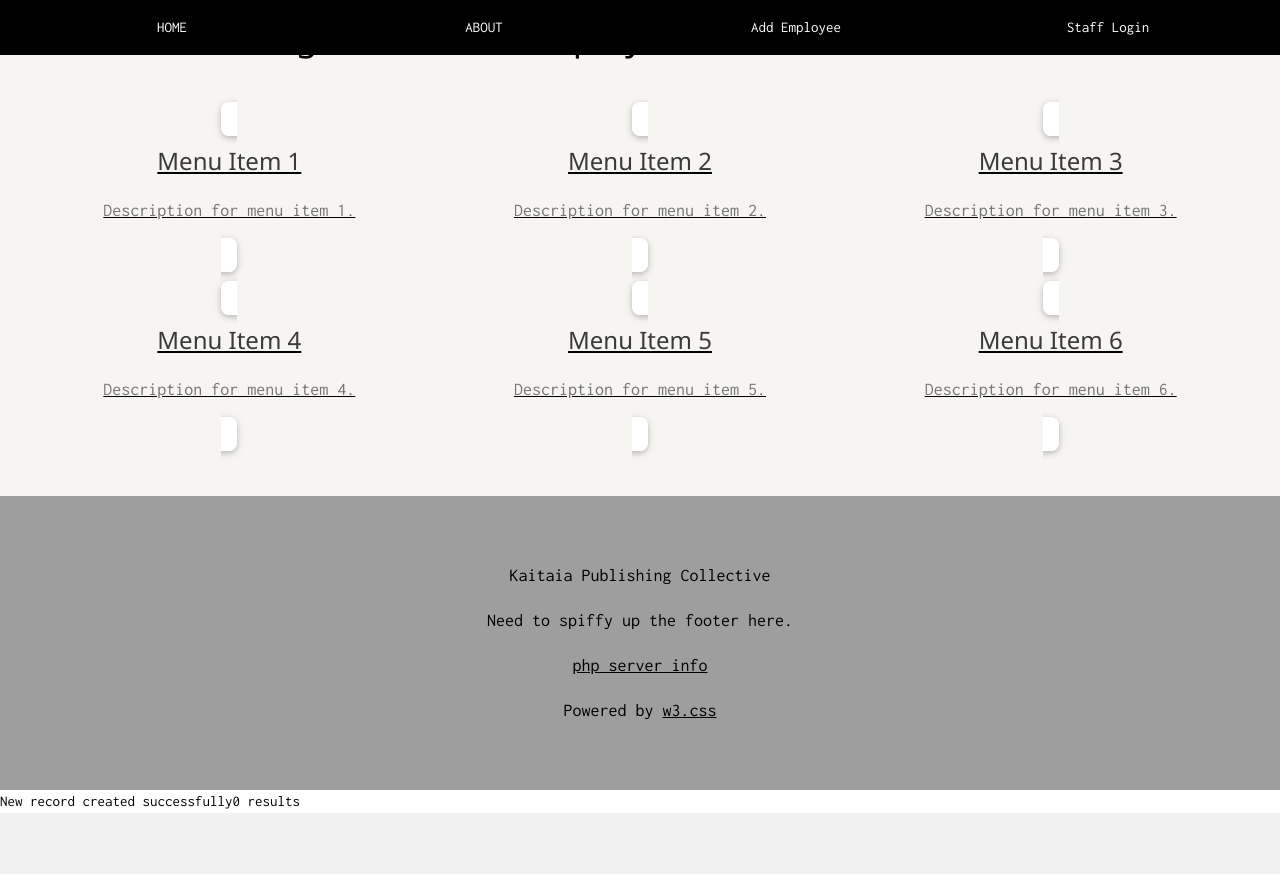
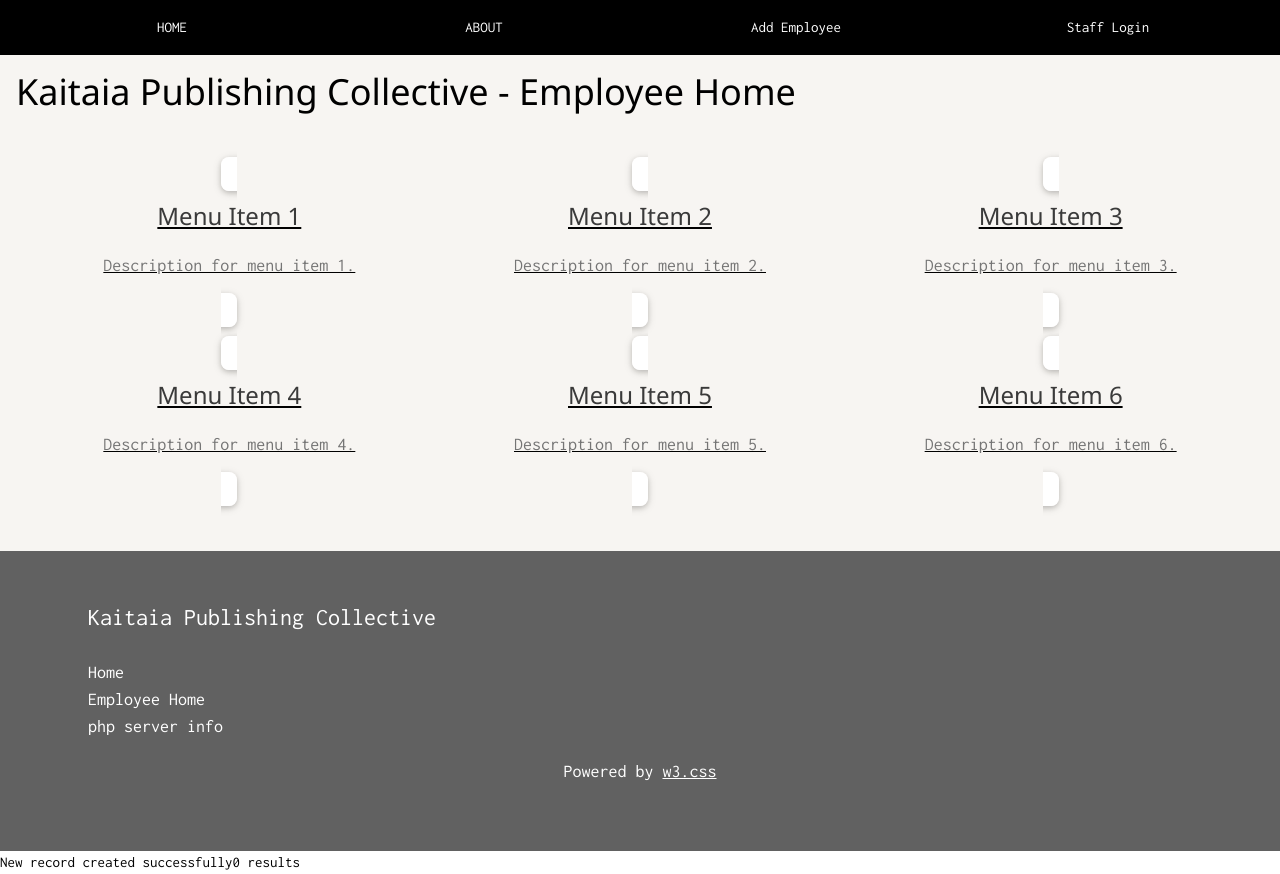
Before and after one commit to MR-SIR2525/systems-a-and-d-project, a PHP site: page /employee-home.php in a window 1280 px wide. Before the commit the page ends 813 px from the top, so only its background shows below. Run offline with PHP 8.4, Linux system fonts and the light colour scheme; data that the repository does not hold is empty; a stand-in replaces the project's code that opens the database connection.

Commit message:
prettify footer, add new boostrap-esq pad and marg classes

```diff
--- a/style.css
+++ b/style.css
@@ -22,6 +22,10 @@
     border-radius: 8px;
 }
 
+.mt-55 {
+    margin-top: 55px;
+}
+
 .mt-10 {
     margin-top: 10px;
 }
@@ -29,3 +33,56 @@
 .mt-0 {
     margin-top: 0;
 }
+
+
+.px-0 {
+    padding-left: 0;
+    padding-right: 0;
+}
+
+.px-10 {
+    padding-left: 10px;
+    padding-right: 10px;
+}
+
+.px-16 {
+    padding-left: 16px;
+    padding-right: 16px;
+}
+
+.px-20 {
+    padding-left: 20px;
+    padding-right: 20px;
+}
+
+.px-24 {
+    padding-left: 24px;
+    padding-right: 24px;
+}
+
+.px-32 {
+    padding-left: 32px;
+    padding-right: 32px;
+}
+
+.px-48 {
+    padding-left: 48px;
+    padding-right: 48px;
+}
+
+.px-64 {
+    padding-left: 64px;
+    padding-right: 64px;
+}
+
+
+
+
+/* footer stuff */
+.footer-link {
+    text-decoration: none;
+}
+
+.footer-link:hover {
+    text-decoration: underline;
+}
--- a/templates/footer.html
+++ b/templates/footer.html
@@ -1,7 +1,13 @@
-<footer class="w3-center w3-grey w3-padding-48 w3-large">
-    <p>Kaitaia Publishing Collective</p>
-    <p>Need to spiffy up the footer here.</p>
-    <a href="/utilities/phpinfo.php" class="w3-hover-text-blue">php server info</a>
-    <p>Powered by <a href="https://www.w3schools.com/w3css/default.asp" title="W3.CSS" target="_blank" class="w3-hover-text-green">w3.css</a></p>
+<footer class="w3-center w3-dark-gray w3-padding-48 px-48 w3-large">
+  <p class="w3-left-align w3-xlarge mt-0" style="padding-left: 40px;">Kaitaia Publishing Collective</p>
+
+  <ul class="w3-left-align" style="list-style-type:none;">
+    <li><a href="/home.php" class="w3-hover-text-black footer-link">Home</a></li>
+    <li><a href="employee-home.php" class="w3-hover-text-black footer-link">Employee Home</a></li>
+    <li><a href="/utilities/phpinfo.php" class="w3-hover-text-black footer-link">php server info</a></li>
+  </ul>
+
+  <p>Powered by <a href="https://www.w3schools.com/w3css/default.asp" title="W3.CSS" target="_blank"
+      class="w3-hover-text-green">w3.css</a></p>
 
 </footer>
```
